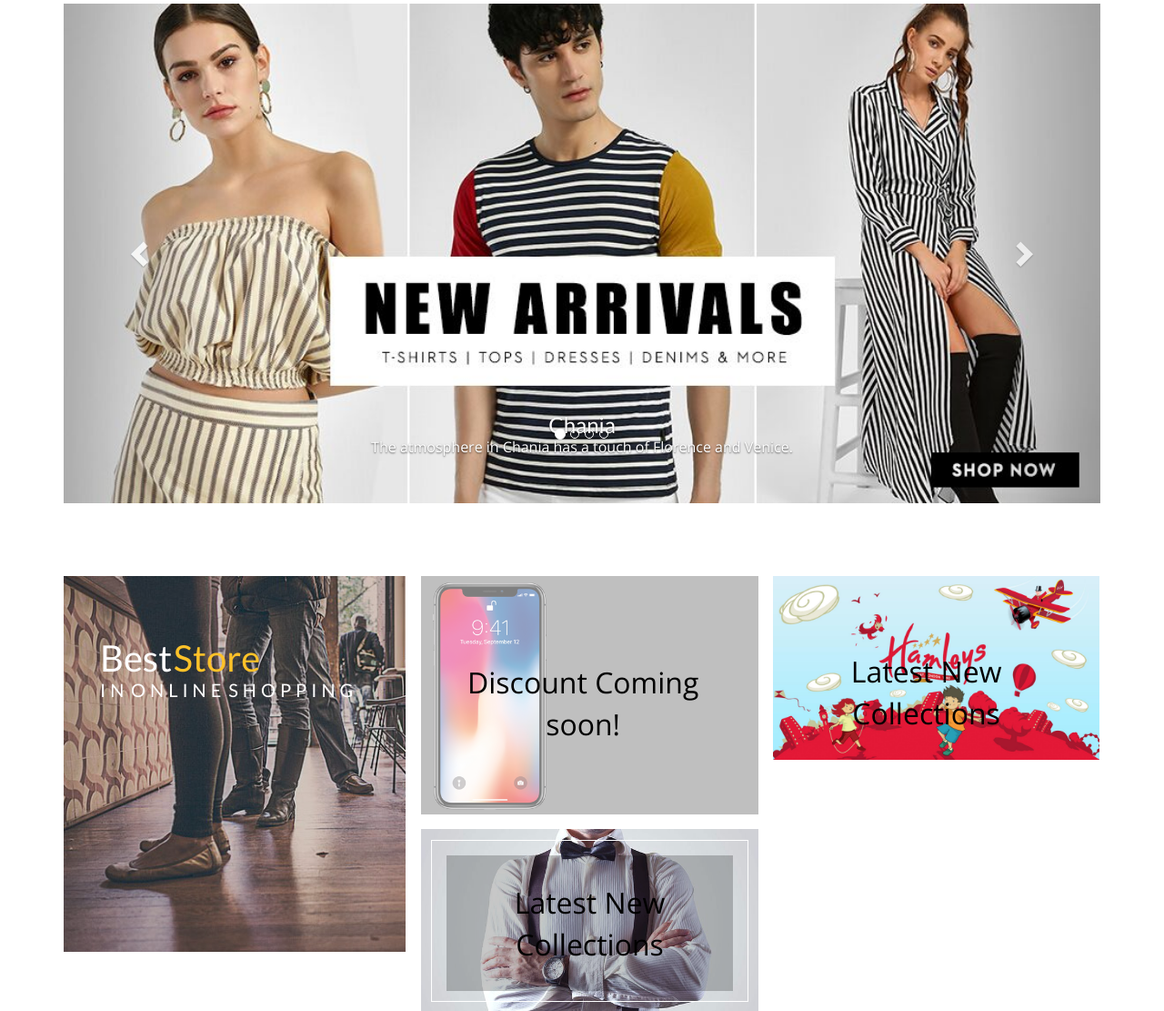
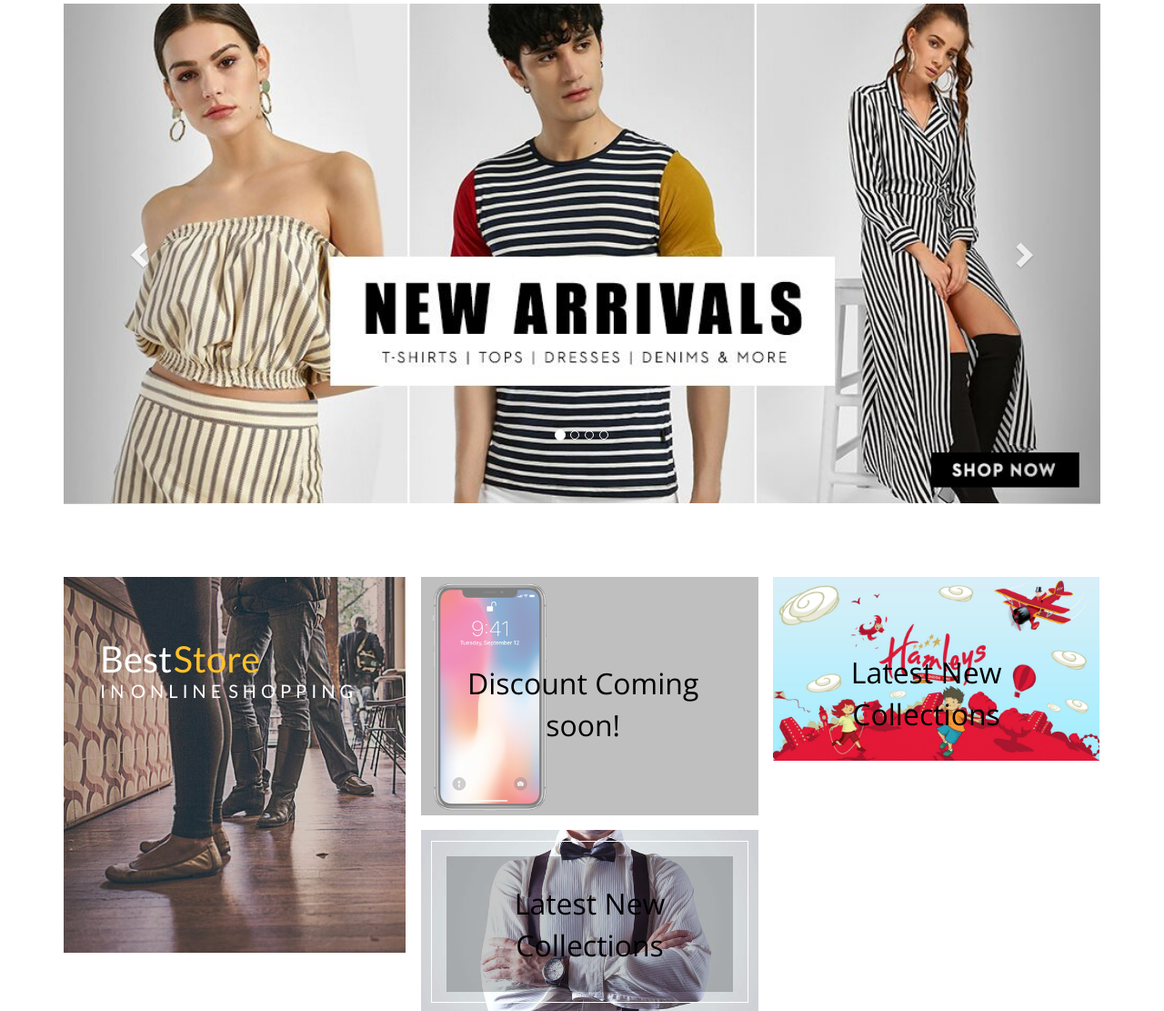
Before and after one commit to rishabh-22/Vault-POC, a Django app: page / in a window 1280 px wide. Shown: the part 228-1339 px from the top of the page at 91% size. Run offline with Django 3.2, Linux system fonts and the light colour scheme; data that the repository does not hold is empty; some libraries are stand-ins or nearby versions.

Commit message:
refinements and changes

```diff
--- a/BestStore/FrontEnd/templates/Products/homepage.html
+++ b/BestStore/FrontEnd/templates/Products/homepage.html
@@ -5,6 +5,7 @@
 .carousel-inner > .item > img,
 .carousel-inner > .item > a > img {
 width: 100%;
+height: 100px;
 margin: auto;
 }
 </style>
@@ -37,37 +38,37 @@ margin: auto;
     </ol>
 
     <!-- Wrapper for slides -->
-    <div class="carousel-inner" role="listbox">
+    <div class="carousel-inner" role="listbox" style=" width:100%; height: 550px !important;">
 
       <div class="item active">
         <img src="{% static 'carousel/img2.jpg' %}" alt="Chania" width="460" height="345">
         <div class="carousel-caption">
-          <h3>Chania</h3>
-          <p>The atmosphere in Chania has a touch of Florence and Venice.</p>
+<!--          <h3>Chania</h3>-->
+<!--          <p>The atmosphere in Chania has a touch of Florence and Venice.</p>-->
         </div>
       </div>
 
       <div class="item">
         <img src="{% static 'carousel/img1.jpg' %}" width="460" height="345">
         <div class="carousel-caption">
-          <h3>Chania</h3>
-          <p>The atmosphere in Chania has a touch of Florence and Venice.</p>
+<!--          <h3>Chania</h3>-->
+<!--          <p>The atmosphere in Chania has a touch of Florence and Venice.</p>-->
         </div>
       </div>
 
       <div class="item">
         <img src="{% static 'carousel/img5.jpg' %}" width="460" height="345">
         <div class="carousel-caption">
-          <h3>Flowers</h3>
-          <p>Beautiful flowers in Kolymbari, Crete.</p>
+<!--          <h3>Flowers</h3>-->
+<!--          <p>Beautiful flowers in Kolymbari, Crete.</p>-->
         </div>
       </div>
 
       <div class="item">
         <img src="{% static 'carousel/img6.jpg' %}" width="460" height="345">
         <div class="carousel-caption">
-          <h3>Flowers</h3>
-          <p>Beautiful flowers in Kolymbari, Crete.</p>
+<!--          <h3>Flowers</h3>-->
+<!--          <p>Beautiful flowers in Kolymbari, Crete.</p>-->
         </div>
       </div>
 
```
